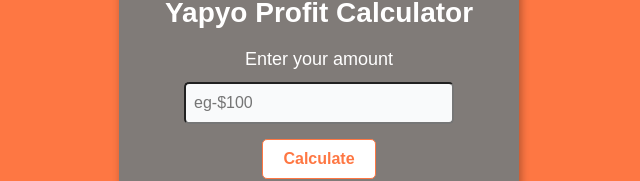
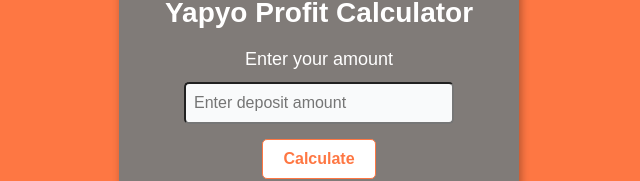
Before and after one commit to touhid121/Yapyo-profit-calculater, a plain HTML site: page index.html in a window 1280 px wide. Shown: the part 145-326 px from the top of the page, without its empty margins (321-961 px from the left). Drawn offline with Linux system fonts and the light colour scheme.

Commit message:
Add files via upload

```diff
--- a/index.html
+++ b/index.html
@@ -10,7 +10,7 @@
 <div class="container">
 <h1>Yapyo Profit Calculator</h1>
 <label for="dollar-el">Enter your amount
-<input type="number"  id="dollar-el" placeholder="eg-$100">
+<input type="number"  id="dollar-el" placeholder="Enter deposit amount">
 </label>
 <button id="btn-el">Calculate</button>
 <ul id="ul-el"></ul>
```
